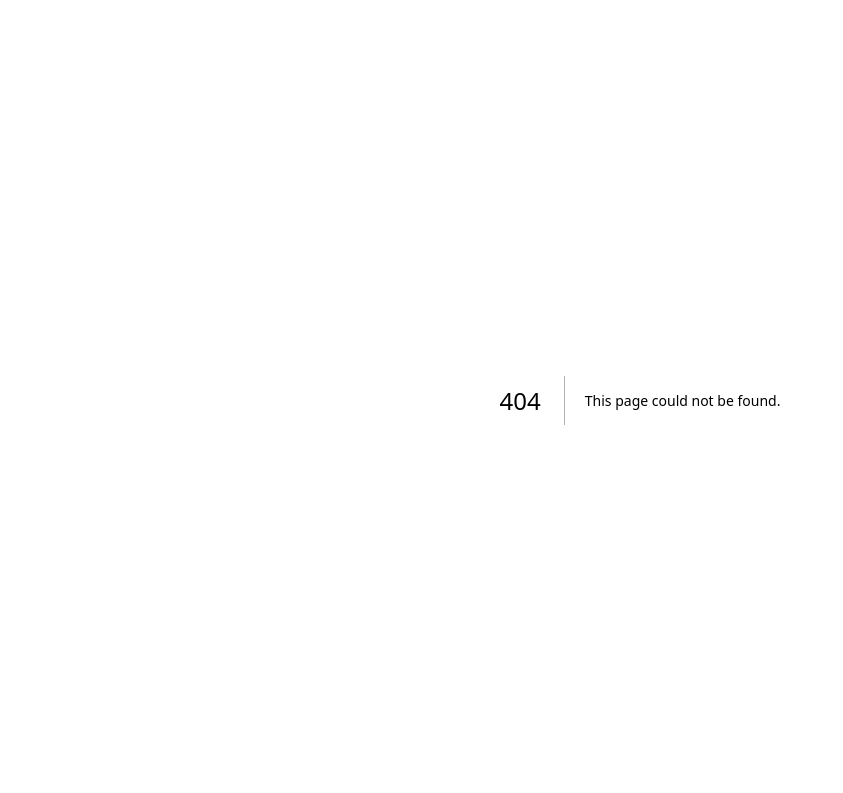
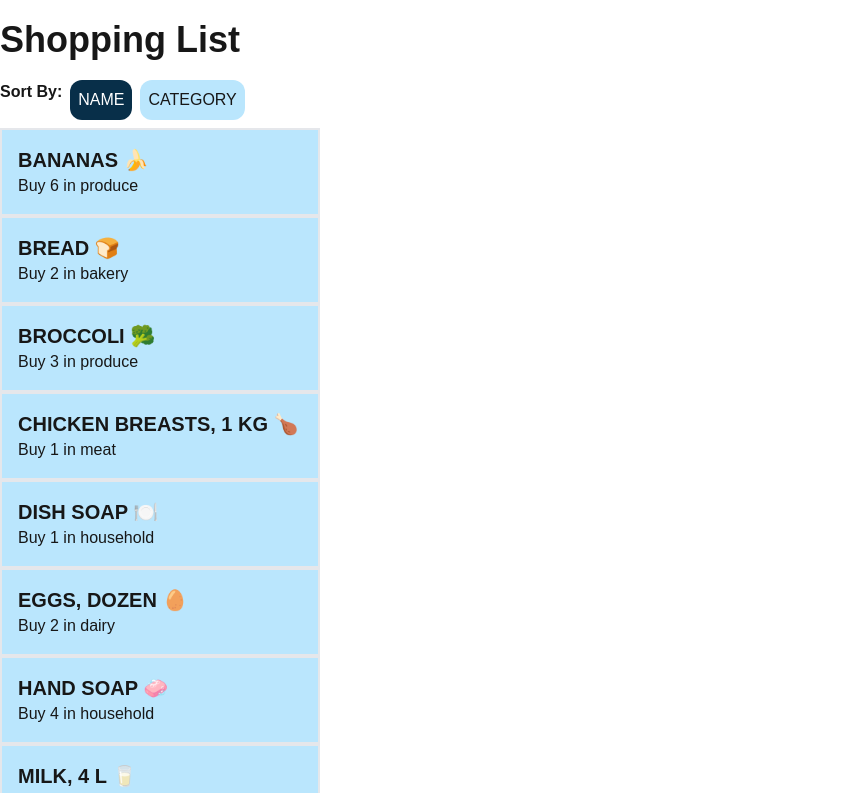
Before and after one commit to teddy-1991/cprg306-assignments, a Next.js app: page /week-6 in a window 1280 px wide. Before the commit this address had no page. Shown: the top 793 px of the page, without its empty margins (0-843 px from the left). Built offline with nearby package versions, Linux system fonts and the light colour scheme.

Commit message:
completed week-6

```diff
--- a/app/page.js
+++ b/app/page.js
@@ -14,6 +14,7 @@ export default function Page() {
                             <li className = "hover:text-green-300"><Link href="/week-3">Week 3 Assignment</Link></li>
                             <li className = "hover:text-green-300"><Link href="/week-4">Week 4 Assignment</Link></li>
                             <li className = "hover:text-green-300"><Link href="/week-5">Week 5 Assignment</Link></li>
+                            <li className = "hover:text-green-300"><Link href="/week-6">Week 6 Assignment</Link></li>
                         </ul>
                     </div>
                 </div>
--- /dev/null
+++ b/app/week-6/item-list.js
@@ -0,0 +1,44 @@
+"use client";
+
+import {useState} from 'react';
+import Item from './item.js';
+import itemJson from './items.json';
+
+export default function ItemList() {
+
+  let copyItemJson = [...itemJson];
+  const [sortBy, setSortBy] = useState("name");
+
+  const sortedItem = copyItemJson.sort((a, b) => {
+
+    if (sortBy === "category") {
+      return a.category.localeCompare(b.category);
+    }
+
+    return a.name.localeCompare(b.name);
+
+  });
+
+  return (
+    <div>
+      <div className="flex justify-start align-middle mb-2">
+        <h2 className="font-bold">Sort By: </h2>
+        <button className={`ml-2 p-2 rounded-xl ${sortBy === "name" ? "bg-sky-950 text-white" : "bg-sky-200"}`}
+        onClick={() => setSortBy("name")}>NAME</button>
+
+        <button className={`ml-2 p-2 rounded-xl ${sortBy === "category" ? "bg-sky-950 text-white" : "bg-sky-200"}`}
+        onClick={() => setSortBy("category")}>CATEGORY</button>
+      </div>
+      <ul>
+
+        {sortedItem.map((item) => (
+          <div key={item.id}>
+            <Item name={item.name} quantity={item.quantity} category={item.category} />
+          </div>
+        ))
+        }
+
+      </ul>
+    </div>
+  );
+}
--- /dev/null
+++ b/app/week-6/item.js
@@ -0,0 +1,9 @@
+
+export default function Item({name, quantity, category}) {
+    return(
+        <li className = "w-1/4 p-4 bg-sky-200 border-2">
+            <h2 className = "text-xl font-bold uppercase">{name}</h2>
+            <p>Buy {quantity} in {category}</p>
+        </li>
+    );
+}
--- /dev/null
+++ b/app/week-6/items.json
@@ -0,0 +1,74 @@
+[
+    {
+      "id": "1h2GJKH12gkHG31h1H",
+      "name": "milk, 4 L 🥛",
+      "quantity": 1,
+      "category": "dairy"
+    },
+    {
+      "id": "2KJH3k2j3H1k2J3K1H",
+      "name": "bread 🍞",
+      "quantity": 2,
+      "category": "bakery"
+    },
+    {
+      "id": "3h2KJH3k2j3H1k2J3",
+      "name": "eggs, dozen 🥚",
+      "quantity": 2,
+      "category": "dairy"
+    },
+    {
+      "id": "4k2J3K1H2GJKH12gk",
+      "name": "bananas 🍌",
+      "quantity": 6,
+      "category": "produce"
+    },
+    {
+      "id": "5H1h1H2KJH3k2j3H",
+      "name": "broccoli 🥦",
+      "quantity": 3,
+      "category": "produce"
+    },
+    {
+      "id": "6H1k2J3K1H2GJKH1",
+      "name": "chicken breasts, 1 kg 🍗",
+      "quantity": 1,
+      "category": "meat"
+    },
+    {
+      "id": "7gkHG31h1H2KJH3k",
+      "name": "pasta sauce 🍝",
+      "quantity": 3,
+      "category": "canned goods"
+    },
+    {
+      "id": "8j3H1k2J3K1H2GJK",
+      "name": "spaghetti, 454 g 🍝",
+      "quantity": 2,
+      "category": "dry goods"
+    },
+    {
+      "id": "9H12gkHG31h1H2KJ",
+      "name": "toilet paper, 12 pack 🧻",
+      "quantity": 1,
+      "category": "household"
+    },
+    {
+      "id": "10H3k2j3H1k2J3K1",
+      "name": "paper towels, 6 pack",
+      "quantity": 1,
+      "category": "household"
+    },
+    {
+      "id": "11k2J3K1H2GJKH12",
+      "name": "dish soap 🍽️",
+      "quantity": 1,
+      "category": "household"
+    },
+    {
+      "id": "12GJKH12gkHG31h1",
+      "name": "hand soap 🧼",
+      "quantity": 4,
+      "category": "household"
+    }
+  ]
--- /dev/null
+++ b/app/week-6/page.js
@@ -0,0 +1,12 @@
+import ItemList from './item-list';
+
+export default function Page() {
+    return (
+        <main>
+            <div className="flex justify-center flex-col">
+                <h1 className = "text-4xl font-bold my-5">Shopping List</h1>
+                <ItemList />
+            </div>
+        </main>
+    );
+}
```
